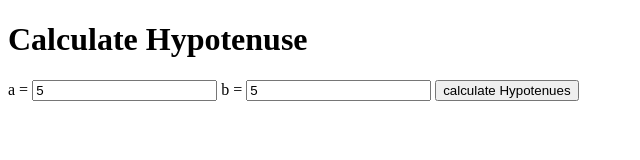
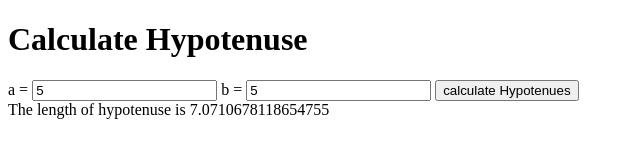
Before and after one commit to swapnaliss/neog-mark-twelve, a plain HTML site: page hypotenuse.html in a window 1280 px wide. Both pictures are taken after typing "5", "5" into the empty fields and a click on the button "calculate Hypotenues". Shown: the whole page, without its empty margins (0-640 px from the left). Drawn offline with Linux system fonts and the light colour scheme.

Commit message:
hypotenuse calculation functionality completed

```diff
--- /dev/null
+++ b/hypotenues.js
@@ -0,0 +1,17 @@
+const sides = document.querySelectorAll('.side-input');
+const hypotenuesBtn = document.querySelector('#hypotenues-btn');
+
+const outputE1 = document.querySelector('#output');
+
+function calculateSumOfSquares(a, b){
+    const sumOfSquares = a*a + b*b;
+    return sumOfSquares;
+    console.log(sumOfSquares);
+}
+function calculateHypotenues(){
+    const sumOfSquares = calculateSumOfSquares(Number(sides[0].value), Number(sides[1].value));
+    const lengthOfHypotenues = Math.sqrt(sumOfSquares);
+    outputE1.innerText = "The length of hypotenuse is "+lengthOfHypotenues
+}
+
+hypotenuesBtn.addEventListener("click", calculateHypotenues);
--- a/hypotenuse.html
+++ b/hypotenuse.html
@@ -12,8 +12,8 @@
     <input type="number" class="side-input"/>
     <label>b =</label>
     <input type="number" class="side-input"/>
-    <button id="hypoteneuse-btn"> calculate Hypotenues</button>
+    <button id="hypotenues-btn"> calculate Hypotenues</button>
     <div id="output"></div>
-    <script src="hypoteneus.js"></script>
+    <script src="hypotenues.js"></script>
 </body>
 </html>
```
